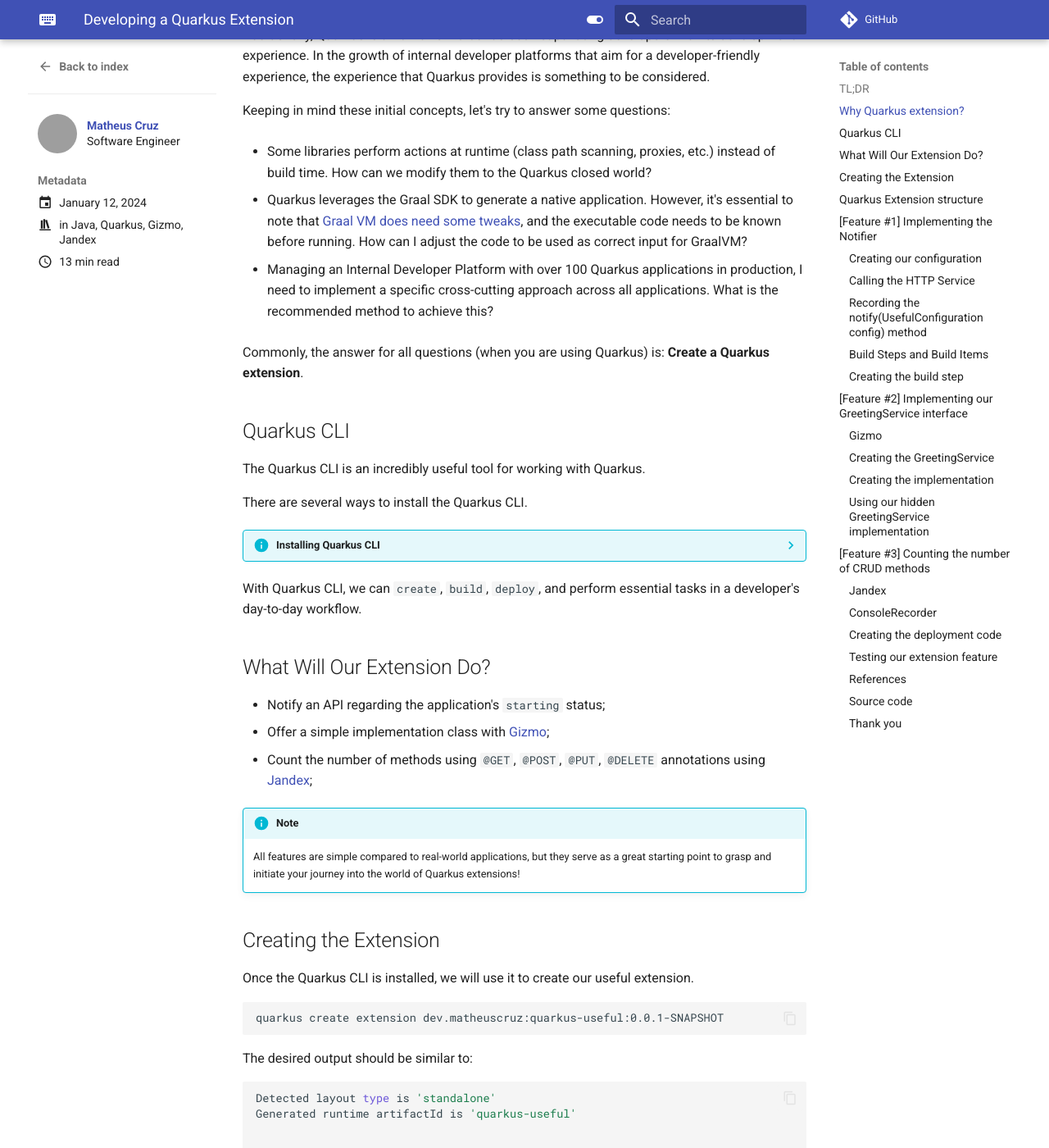
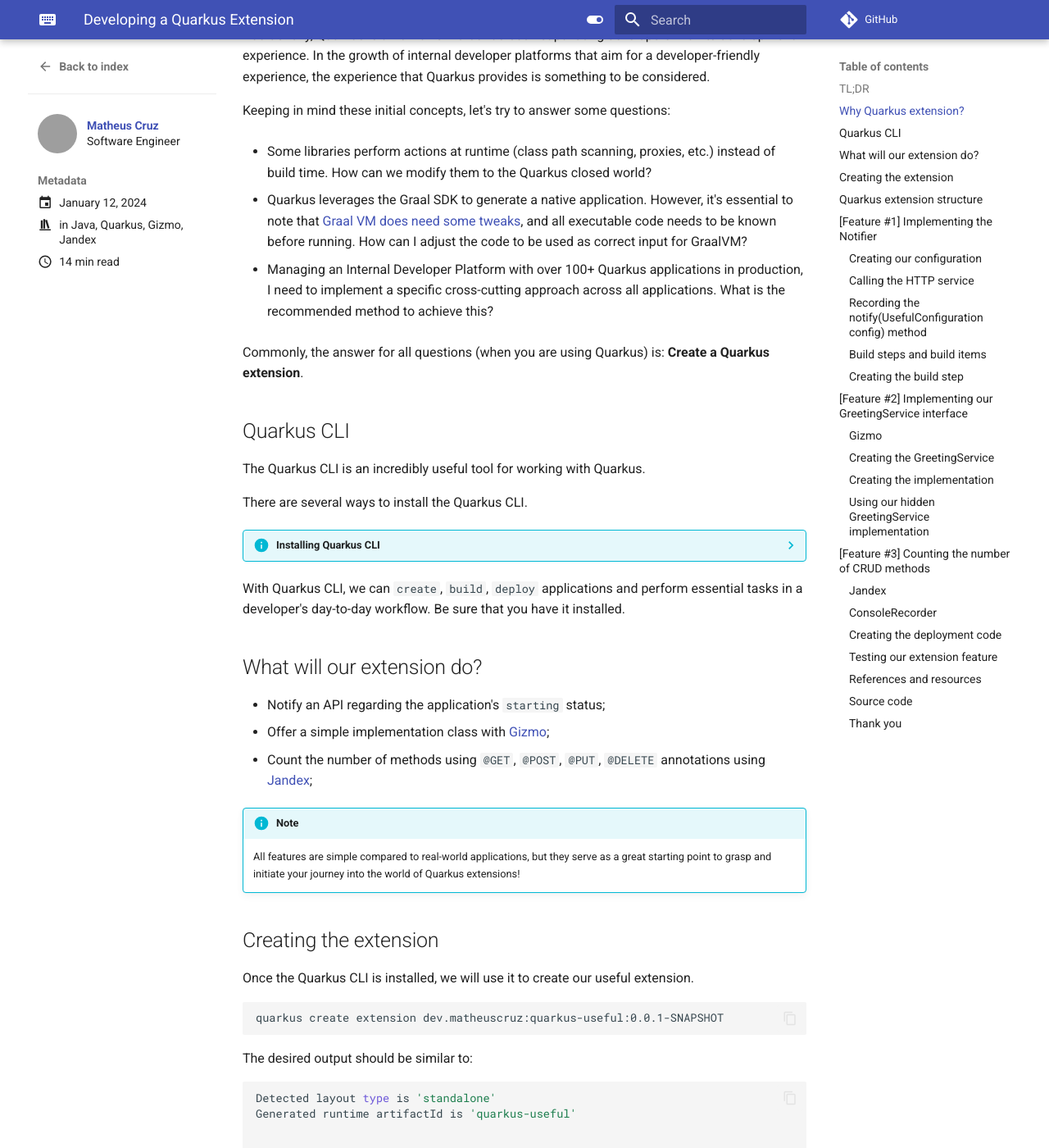
Before and after one commit to mcruzdev/blog, an MkDocs documentation site: the page built from docs/posts/creating-quarkus-extension.md, in a window 1280 px wide and 1400 px high, scrolled down 612 px. Shown: the whole window at 82% size. Built offline with MkDocs 1.6.1 and Material for MkDocs 9.7.7, drawn with Linux system fonts in a browser that asks for light colours; emoji names are drawn with the system emoji font; comment, search, counter and statistics services are not loaded; some of the changed text lies outside the part shown; grey boxes are pictures that could not be loaded.

Commit message:
Review before publish

````diff
--- a/docs/posts/creating-quarkus-extension.md
+++ b/docs/posts/creating-quarkus-extension.md
@@ -34,9 +34,9 @@
 
 - Some libraries perform actions at runtime (class path scanning, proxies, etc.) instead of build time. How can we modify them to the Quarkus closed world?
 
-- Quarkus leverages the Graal SDK to generate a native application. However, it's essential to note that [Graal VM does need some tweaks](https://pt.quarkus.io/guides/writing-native-applications-tips), and the executable code needs to be known before running. How can I adjust the code to be used as correct input for GraalVM?
+- Quarkus leverages the Graal SDK to generate a native application. However, it's essential to note that [Graal VM does need some tweaks](https://pt.quarkus.io/guides/writing-native-applications-tips), and all executable code needs to be known before running. How can I adjust the code to be used as correct input for GraalVM?
 
-- Managing an Internal Developer Platform with over 100 Quarkus applications in production, I need to implement a specific cross-cutting approach across all applications. What is the recommended method to achieve this?
+- Managing an Internal Developer Platform with over 100+ Quarkus applications in production, I need to implement a specific cross-cutting approach across all applications. What is the recommended method to achieve this?
 
 Commonly, the answer for all questions (when you are using Quarkus) is: **Create a Quarkus extension**.
 
@@ -51,9 +51,9 @@
 
     [Refer to the official documentation for installation instructions](https://quarkus.io/guides/cli-tooling#installing-the-cli).
 
-With Quarkus CLI, we can `create`, `build`, `deploy`, and perform essential tasks in a developer's day-to-day workflow.
+With Quarkus CLI, we can `create`, `build`, `deploy` applications and perform essential tasks in a developer's day-to-day workflow. Be sure that you have it installed.
 
-## What Will Our Extension Do?
+## What will our extension do?
 
 - Notify an API regarding the application's `starting` status;
 - Offer a simple implementation class with [Gizmo](https://github.com/quarkusio/gizmo);
@@ -63,7 +63,7 @@
 
     All features are simple compared to real-world applications, but they serve as a great starting point to grasp and initiate your journey into the world of Quarkus extensions!
 
-## Creating the Extension
+## Creating the extension
 
 Once the Quarkus CLI is installed, we will use it to create our useful extension.
 
@@ -94,7 +94,13 @@
 Navigate into this directory and get started: quarkus build
 ```
 
-## Quarkus Extension structure
+We are using the `standalone` layout, if you want to use the [Quarkiverse](https://github.com/quarkiverse) layout execute the following command.
+
+```sh
+quarkus create extension io.quarkiverse:quarkus-useful:0.0.1-SNAPSHOT
+```
+
+## Quarkus extension structure
 
 A Quarkus extension is divided in two modules, `deployment` and `runtime`.
 
@@ -127,7 +133,7 @@
 
 We can do it into the code:
 
-```java
+```java linenums="1"
 private static final String REST_ENDPOINT = "https://api.quarkus.com/apps"
 ```
 
@@ -173,7 +179,7 @@
 
 Perfect, now that we have the configuration available, let's use it.
 
-### Calling the HTTP Service
+### Calling the HTTP service
 
 As mentioned previously, all code that executes at runtime should be in the `runtime` module.
 
@@ -250,7 +256,7 @@
 ```sh
 Installed features: [cdi, quarkus-useful, resteasy, smallrye-context-propagation, vertx]
 ```
-### Build Steps and Build Items
+### Build steps and build items
 
 ![build-steps-and-build-items](assets/build-steps-and-build-items.png)
 
@@ -286,7 +292,7 @@
 
 Let's dive into some simple code examples to understand how these choices impact bytecode.
 
-```java
+```java linenums="1"
 public class GeneratedBytecode {
 
   static {
@@ -361,7 +367,7 @@
 
 The user's code:
 
-```java
+```java linenums="1"
 @Path("/greetings")
 public class GreetingResource {
 
@@ -391,7 +397,7 @@
 
 Into the `runtime` module, let's create our interface:
 
-```java
+```java linenums="1"
 package dev.matheuscruz.quarkus.useful.runtime;
 
 public interface GreetingService {
@@ -411,7 +417,7 @@
 
 !!! info "@Record is not necessary"
 
-    The `@Record` annotation isn't always mandatory. Sometimes, annotating the method solely with `@BuildStep` suffices to include it in the augmentation process. However, the `@Record` annotation becomes necessary when you intend to record a portion of runtime code.
+    The `@Record` annotation isn't always mandatory. Sometimes, annotating the method solely with `@BuildStep` suffices to include it in the augmentation process. However, if you have the `@Record` annotation you need to have a `@Recorder` class injected in the method.
 
 There are two ways to generate a Build Item, the first one is returning the Build Item in method, and the second one is using the class `BuildProducer<T extends BuildItem>`.
 
@@ -456,7 +462,7 @@
 
 ??? info "See more: ClassCreator#close() implementation"
 
-    ```java
+    ```java linenums="1"
     public void close() {
         final ClassOutput classOutput = this.classOutput;
         if (classOutput != null) {
@@ -468,7 +474,7 @@
 
 ??? info "See more: GeneratedBeanGizmoAdaptor#write() implementation"
 
-    ```java
+    ```java linenums="1"
         @Override
     public void write(String className, byte[] bytes) {
         String source = null;
@@ -555,7 +561,7 @@
 
 ### Creating the deployment code
 
-Quarkus offers two build items (`ApplicationIndexBuildItem`, `CombinedIndexBuildItem`) that enable us to obtain an index for accessing annotations, implementations, interfaces, and more.
+Quarkus offers two build items (`ApplicationIndexBuildItem`, `CombinedIndexBuildItem`) that enable us to obtain an index for accessing annotations, implementations, interfaces, and more. In the `ApplicationIndexBuildItem` we have all application classes and in the `CombinedIndexBuildItem` we have all the application classes and all relevant classes from dependencies, etc.
 
 ```java linenums="1" hl_lines="1-4 7 8 13 21"
 private static final DotName POST_DOT_NAME = DotName.createSimple("jakarta.ws.rs.POST");
@@ -593,7 +599,7 @@
 
 Let's add a new method inside the `QuarkusUsefulResource`:
 
-```java
+```java linenums="1"
 @POST
 public void log() {
     return "log was called";
@@ -629,7 +635,7 @@
 2024-01-12 20:08:28,985 INFO  [dev.mat.qua.use.run.ConsoleRecorder] (Quarkus Main Thread) Your application has 0 method(s) annotated with jakarta.ws.rs.DELETE
 ```
 
-### References
+### References and resources
 
 This provides a concise overview of the Quarkus extension. For in-depth information, refer to the comprehensive official resources dedicated to this subject:
 
````
